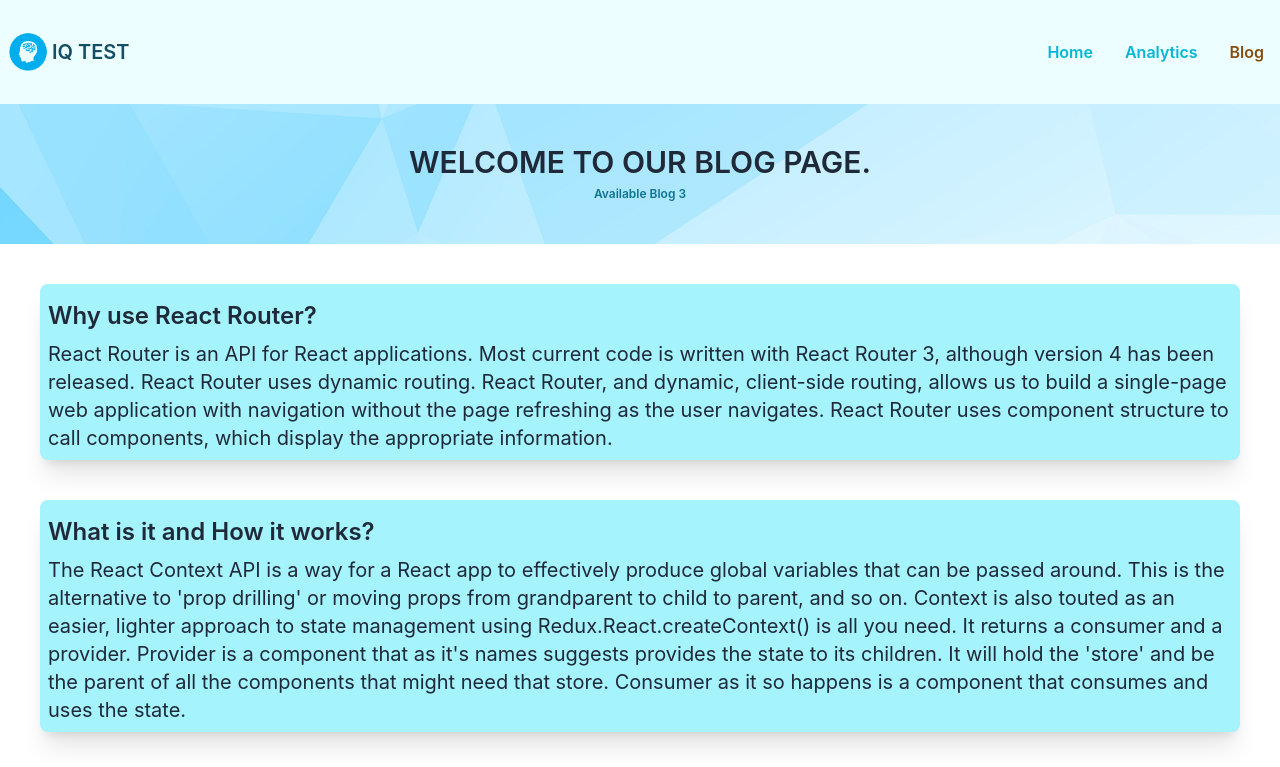
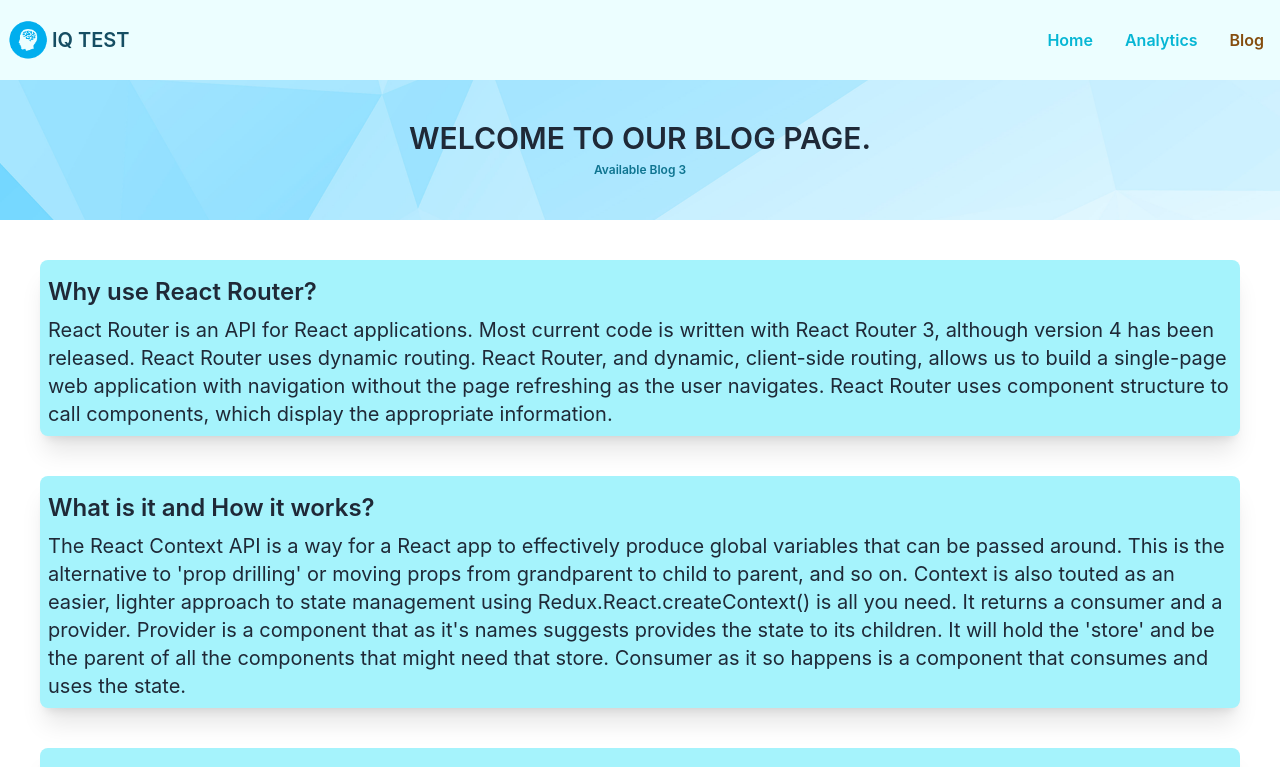
Before and after one commit to mdfaysal22/IQ-Test-9, a React (Create React App) app: page /blog in a window 1280 px wide. Shown: the top 767 px of the page. Built offline with nearby package versions, Linux system fonts and the light colour scheme.

Commit message:
Create Readme.md File

```diff
--- a/src/components/Header/Header.js
+++ b/src/components/Header/Header.js
@@ -6,7 +6,7 @@ import logo from "./../localImg/logo.png";
 
 const Header = () => {
   return (
-    <header className="bg-cyan-50 shadow-lg py-5">
+    <header className="bg-cyan-50 shadow-lg py-2">
       <div className="navbar flex justify-between items-center">
         <Link to={"/"} className="flex items-center">
           <img className="w-10 h-10 mr-1" src={logo} alt="" />
```
Also changed, not shown: src/README.md (added).
